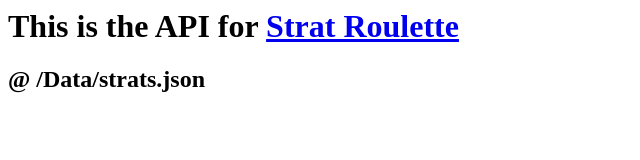
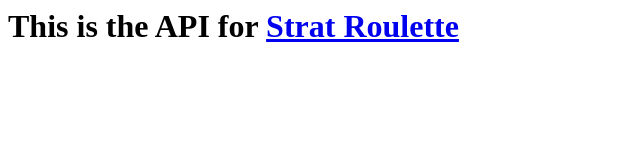
Before and after one commit to TLClassless/stratRouletteAPI, a plain HTML site: page index.html in a window 1280 px wide. Shown: the whole page, without its empty margins (0-640 px from the left). Drawn offline with Linux system fonts and the light colour scheme.

Commit message:
add note of path

```diff
--- a/index.html
+++ b/index.html
@@ -1,6 +1,5 @@
 <h1>
   This is the API for
   <a href="https://github.com/TLClassless/strat-roulette">Strat Roulette</a>
+  <!-- json path: /Data/strats.json -->
 </h1>
-
-<h2>@ /Data/strats.json</h2>
```
